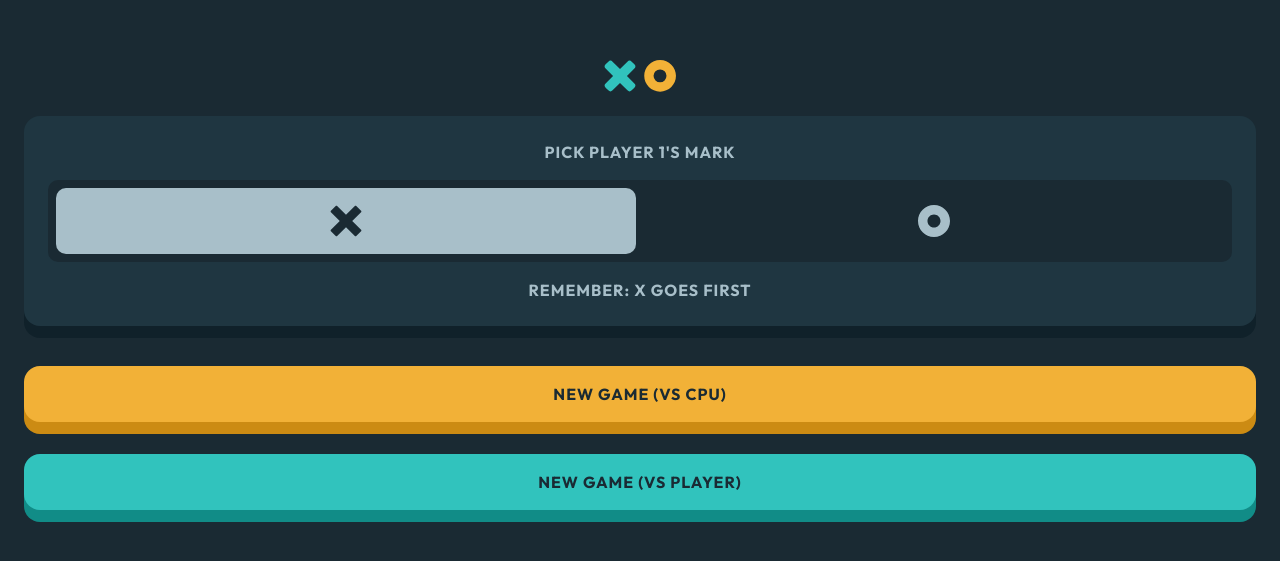
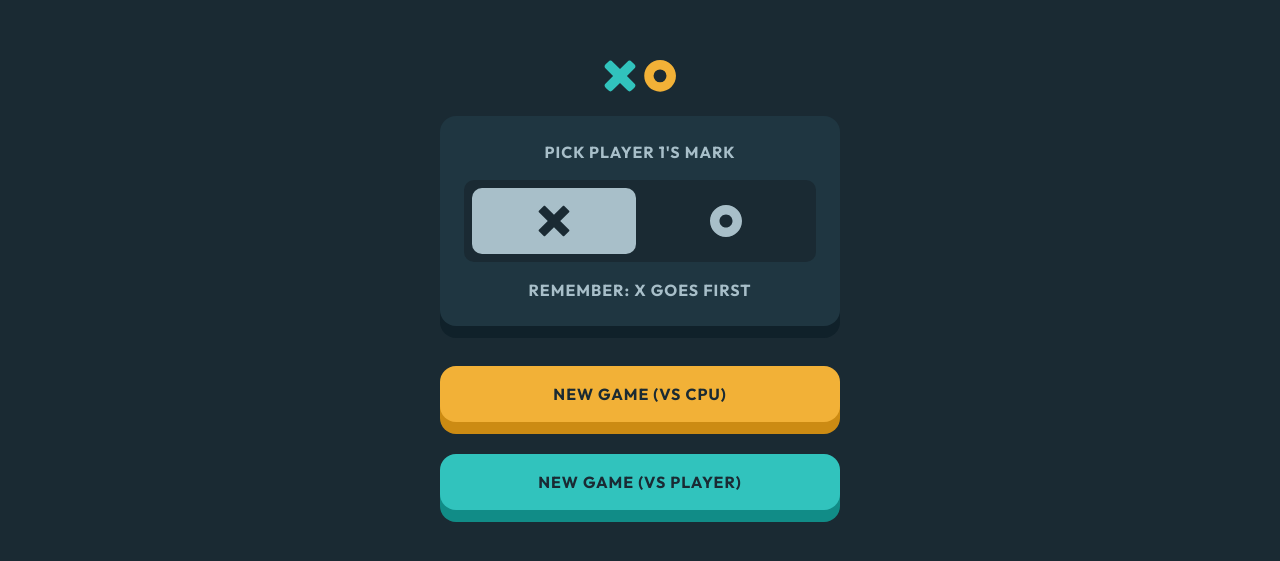
Before and after one commit to JeronimoCardu/tic-tac-toe-app, a React (Vite) app: page / in a window 1280 px wide. Shown: the part 115-676 px from the top of the page. Built offline with nearby package versions, Linux system fonts and the light colour scheme.

Commit message:
feat: tic-tac-toe complete

```diff
--- a/index.html
+++ b/index.html
@@ -12,7 +12,7 @@
     <title>Frontend Mentor | Tic Tac Toe</title>
   </head>
   <body>
-    <div class="relative" id="root"></div>
+    <div class="relative tablet:overflow-y-hidden" id="root"></div>
     <script type="module" src="/src/main.tsx"></script>
   </body>
 </html>
--- a/src/App.tsx
+++ b/src/App.tsx
@@ -4,7 +4,7 @@ import ChoiceMark from "./components/ChoiceMark";
 
 export default function App() {
   return (
-    <div className="flex h-screen flex-col justify-center p-6">
+    <div className="tablet:w-[70%] desktop:w-[35%] mx-auto flex h-screen flex-col justify-center p-6">
       <svg
         className="self-center"
         width="72"
--- a/src/components/BtnSecond1.tsx
+++ b/src/components/BtnSecond1.tsx
@@ -13,7 +13,7 @@ export default function BtnSecond1() {
         setTurnNow("x");
       }}
       to={"/"}
-      className="bg-orange headingXS rounded-[10px] p-4 shadow-[0px_.5em_0px_#CC8B13]"
+      className="bg-orange headingXS hover:bg-orangeHover rounded-[10px] p-4 shadow-[0px_.5em_0px_#CC8B13]"
     >
       NEXT ROUND
     </NavLink>
--- a/src/components/BtnSecond2.tsx
+++ b/src/components/BtnSecond2.tsx
@@ -7,7 +7,7 @@ export default function BtnSecond2() {
       onClick={() =>
         setViewModalWin({ view: false, winner: "", msg: "", mode: "" })
       }
-      className="bg-silver headingXS cursor-pointer rounded-[10px] p-4 shadow-[0px_.5em_0px_#6B8997]"
+      className="bg-silver hover:bg-silverHover headingXS cursor-pointer rounded-[10px] p-4 shadow-[0px_.5em_0px_#6B8997]"
     >
       QUIT
     </button>
--- a/src/components/ButtonPlayer.tsx
+++ b/src/components/ButtonPlayer.tsx
@@ -3,7 +3,7 @@ import { NavLink } from "react-router-dom";
 export default function ButtonPlayer() {
   return (
     <NavLink
-      className="headingXS transition-colors  duration-200 hover:bg-lightBlueHover text-dark bg-lightBlue w-full cursor-pointer rounded-[1rem] py-4 shadow-[0px_.75em_0px_#118C87]"
+      className="headingXS hover:bg-lightBlueHover text-dark bg-lightBlue w-full cursor-pointer rounded-[1rem] py-4 shadow-[0px_.75em_0px_#118C87] transition-colors duration-200"
       to={"/vs"}
     >
       NEW GAME (VS PLAYER)
--- a/src/components/ResetBtn.tsx
+++ b/src/components/ResetBtn.tsx
@@ -15,7 +15,7 @@ export default function ResetBtn() {
           setTurnNow("x");
         }
       }} // VALUE TO RESET GAME
-      className={`${viewModalWin.view ? " cursor-default" : "cursor-pointer hover:bg-silverHover"} bg-silver  flex h-[3em] w-[3em] items-center justify-center rounded-[5px] shadow-[0px_.4rem_0px_#6B8997] transition-colors duration-200`}
+      className={`${viewModalWin.view ? "cursor-default" : "hover:bg-silverHover cursor-pointer"} bg-silver flex h-[3em] w-[3em] items-center justify-center rounded-[5px] shadow-[0px_.4rem_0px_#6B8997] transition-colors duration-200`}
     >
       <svg
         className="scale-125"
--- a/src/index.css
+++ b/src/index.css
@@ -33,8 +33,8 @@ body,
   --color-silver: #a8bfc9;
   --color-silverHover: #dbe8ed;
 
-  --breakpoint-tablet: 769px;
-  --breakpoint-desktop: 1441px;
+  --breakpoint-tablet: 376px;
+  --breakpoint-desktop: 769px;
 }
 
 @layer base {
--- a/src/main.tsx
+++ b/src/main.tsx
@@ -5,7 +5,7 @@ import router from "./routes";
 import { RouterProvider } from "react-router-dom";
 
 createRoot(document.getElementById("root")!).render(
-  <>
+  <StrictMode>
     <RouterProvider router={router} />
-  </>
+  </StrictMode>,
 );
--- a/src/routes/Play/index.tsx
+++ b/src/routes/Play/index.tsx
@@ -13,7 +13,9 @@ export default function Play({ mode }: Props) {
   return (
     <>
       {viewModalWin.view && <ModalWin />}
-      <div className={`${viewModalWin.view && "backdrop-brightness-50 brightness-50"} h-full relative`}>
+      <div
+        className={`${viewModalWin.view && "brightness-50 backdrop-brightness-50"} tablet:w-fit tablet:mx-auto tablet:scale-125 relative flex h-screen flex-col justify-center`}
+      >
         <Header />
         <TicTacToe mode={mode} />
         <States mode={mode} />
```
